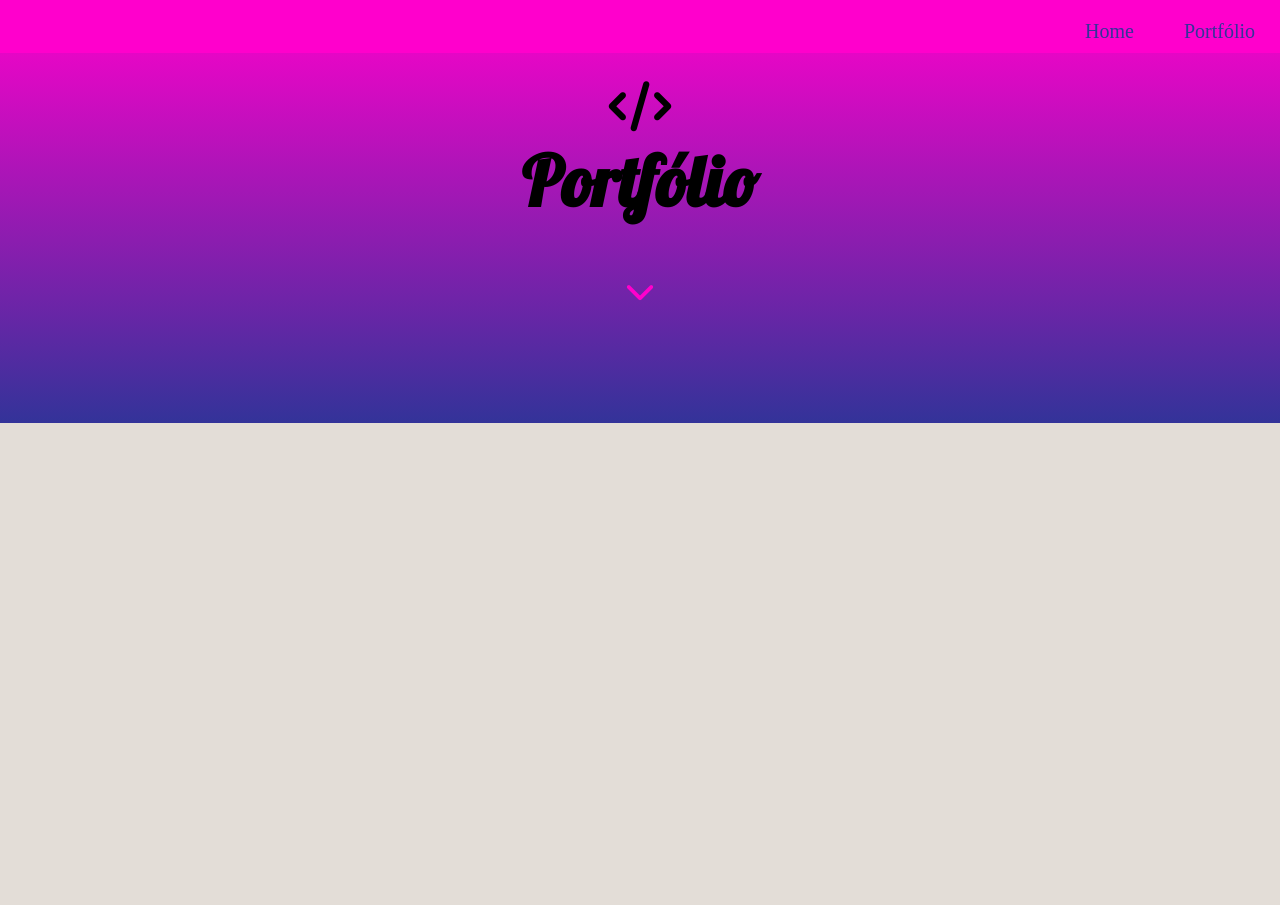
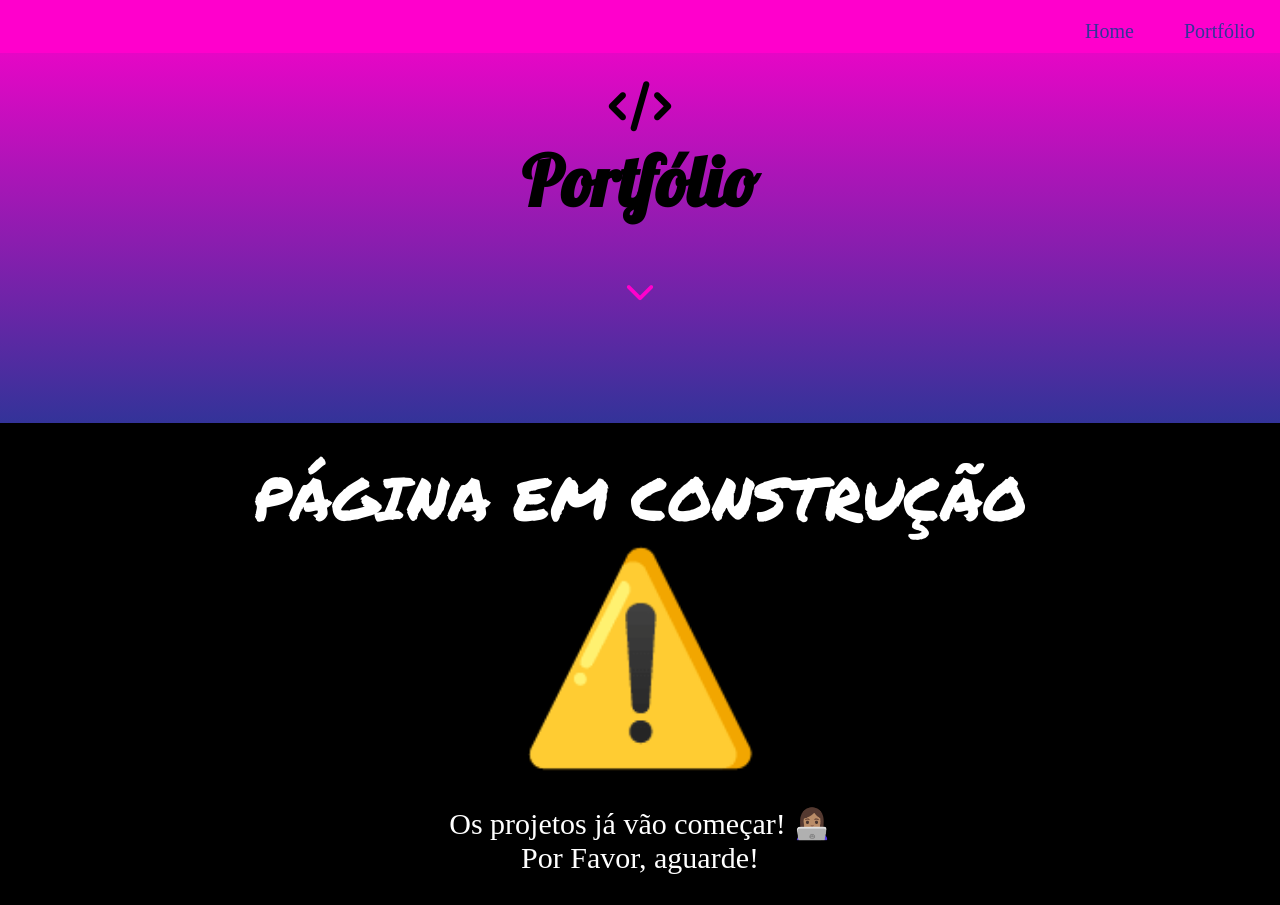
Before and after one commit to Lara-Capila/Lara-Capila-portfolio, a plain HTML site: page portfolio.html in a window 1280 px wide. Before the commit the page ends 800 px from the top, so only its background shows below. Drawn offline with Linux system fonts and the light colour scheme.

Commit message:
CSS do conteúdo da página portfólio

```diff
--- a/portfolio.html
+++ b/portfolio.html
@@ -11,7 +11,7 @@
 <body>
     <div class="navbar">
         <a href="portfolio.html">Portfólio</a>
-        <a href="#home">Home</a>
+        <a href="index.html">Home</a>
     </div>
 
     <div class="header conteiner">
@@ -19,9 +19,14 @@
             <i class="fa fa-code" aria-hidden="true"></i>
          </div>
         <h1>Portfólio</h1>
-        <a class="button-arrow button" href="#about-me"> <i class="fa fa-chevron-down" aria-hidden="true"></i></a>
+        <a class="button-arrow button" href="#aviso"> <i class="fa fa-chevron-down" aria-hidden="true"></i></a>
     </div>
 
+    <div class="aviso" id="aviso">
+        <p class="page"> Página em Construção</p>
+        <p class="emoji">⚠️</p>
+        <p class="mensagem">Os projetos já vão começar! 👩🏽‍💻<br> Por Favor, aguarde! </p>
 
+    </div>
 </body>
 </html>
--- a/style.css
+++ b/style.css
@@ -1,4 +1,5 @@
 @import url('https://fonts.googleapis.com/css2?family=Lobster&family=Special+Elite&display=swap');
+@import url('https://fonts.googleapis.com/css2?family=Permanent+Marker&display=swap');
 
 *{
     margin: 0;
@@ -98,14 +99,16 @@ img {
     width: 150px;
     border-bottom-right-radius: 50px;
     border-top-left-radius: 50px;
-    /* margin-left: 100px;
-    float: left; */
 }
 
 .icon a {
     font-size: 40px;
     padding: 15px;
     color: black;
+}
+
+.icon a:hover {
+    font-size: 400%;
 }
 
 .icon {
@@ -165,3 +168,28 @@ img {
 }
 
 /*CSS página portfolio abaixo*/
+
+.aviso {
+    background-color: black;
+}
+
+.emoji {
+    font-size: 200px;
+    text-align: center;
+}
+
+.page{
+    font-size: 60px;
+    color: white;
+    text-transform: uppercase;
+    text-align: center;
+    padding-top: 30px;
+    font-family: 'Permanent Marker', cursive;
+}
+
+.mensagem {
+    font-size: 30px;
+    color: white;
+    text-align: center;
+    padding: 30px;
+}
```
Also changed, not shown: index.html (+3 -1 lines), imagens/construcao.png (deleted), imagens/under-construction.png (added).
